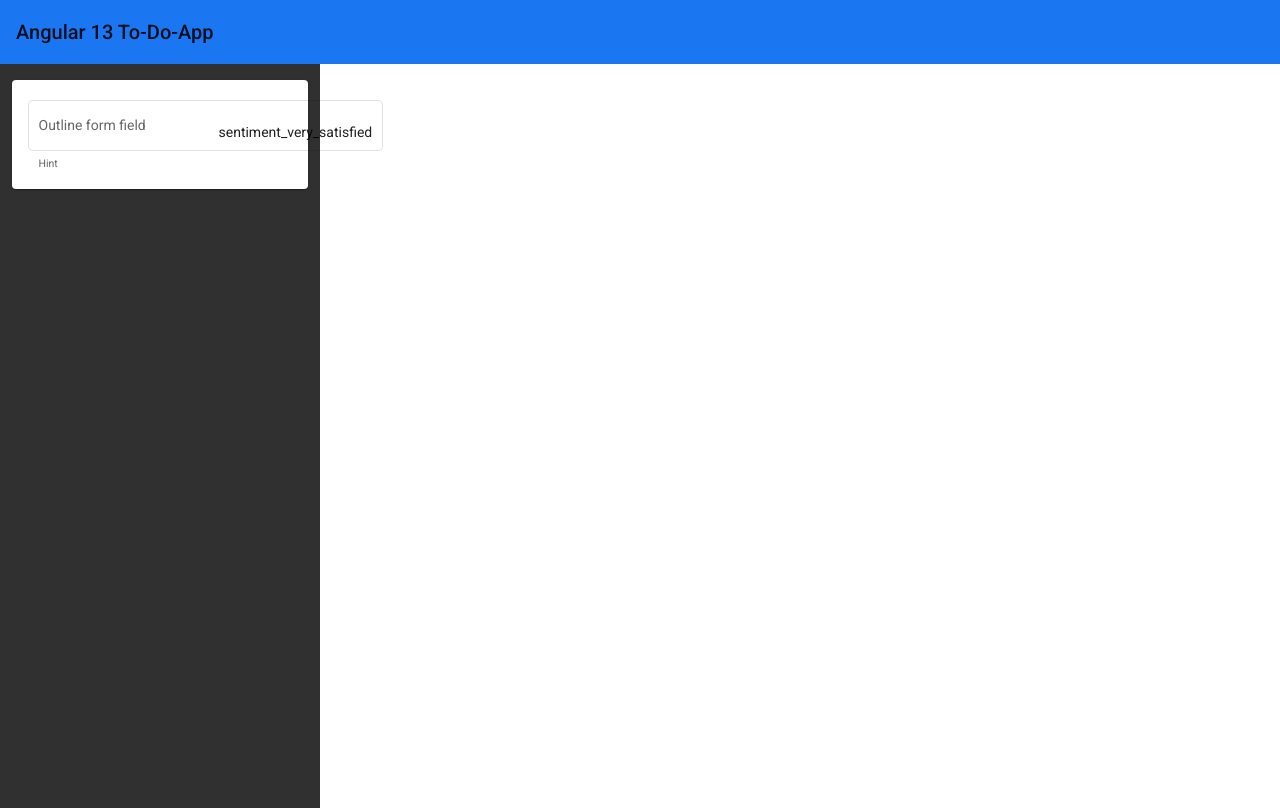
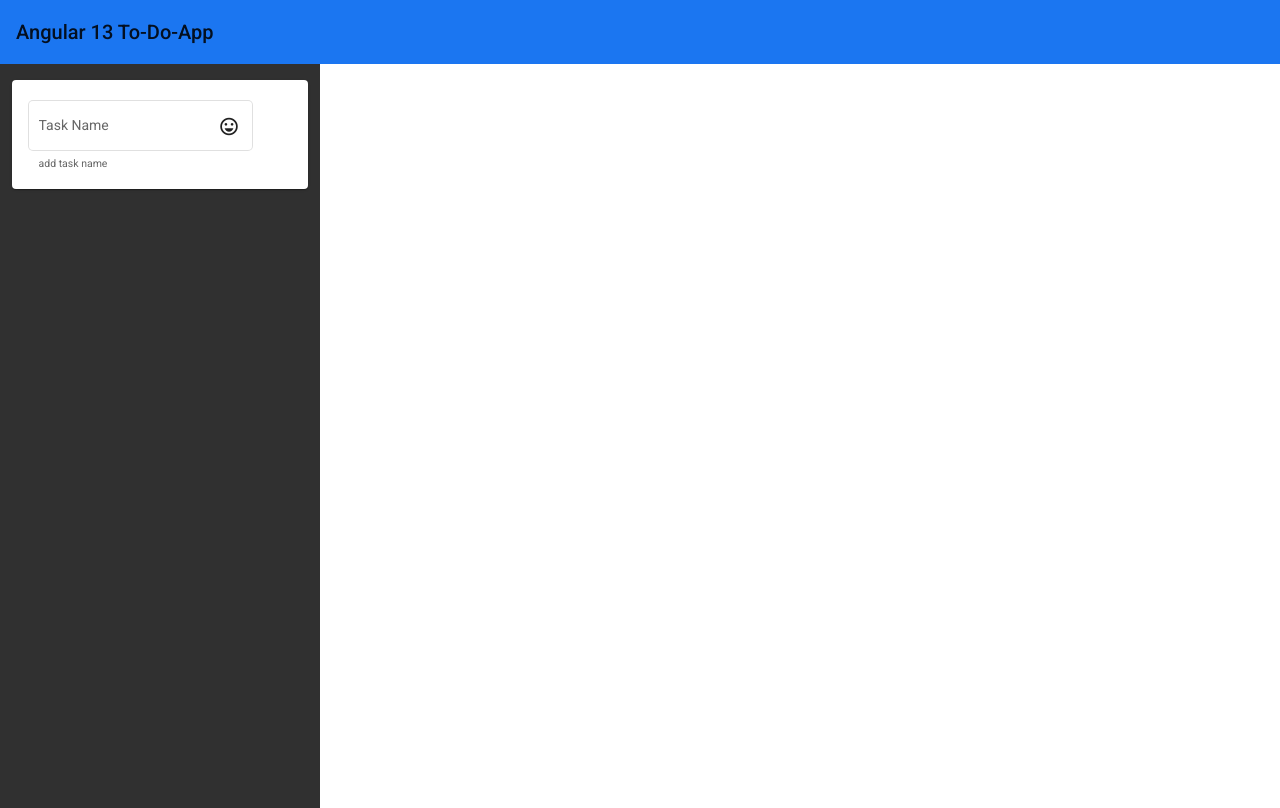
Before and after one commit to BouzidYoussef/TODOList, an Angular app in the folder TODOList/: page / in a window 1280 px wide. Built offline with nearby package versions, Linux system fonts and the light colour scheme.

Commit message:
task name

```diff
--- a/TODOList/src/app/app.module.ts
+++ b/TODOList/src/app/app.module.ts
@@ -10,6 +10,8 @@ import {MatToolbarModule} from '@angular/material/toolbar';
 import {MatCardModule} from '@angular/material/card';
 import {MatFormFieldModule} from '@angular/material/form-field';
 import {MatInputModule} from '@angular/material/input';
+import {MatIconModule} from '@angular/material/icon';
+import {MatButtonModule} from '@angular/material/button';
 
 @NgModule({
   declarations: [
@@ -24,7 +26,9 @@ import {MatInputModule} from '@angular/material/input';
     MatToolbarModule,
     MatCardModule,
     MatFormFieldModule,
-    MatInputModule
+    MatInputModule,
+    MatIconModule,
+    MatButtonModule
   ],
   providers: [],
   bootstrap: [AppComponent]
--- a/TODOList/src/app/todo/todo.component.html
+++ b/TODOList/src/app/todo/todo.component.html
@@ -5,10 +5,10 @@
         <mat-card class="mt-3">
             <form>
                 <mat-form-field appearance="outline">
-                    <mat-label>Outline form field</mat-label>
+                    <mat-label>Task Name</mat-label>
                     <input matInput placeholder="Placeholder">
                     <mat-icon matSuffix>sentiment_very_satisfied</mat-icon>
-                    <mat-hint>Hint</mat-hint>
+                    <mat-hint>add task name</mat-hint>
                   </mat-form-field>
             </form>
         </mat-card>
```
